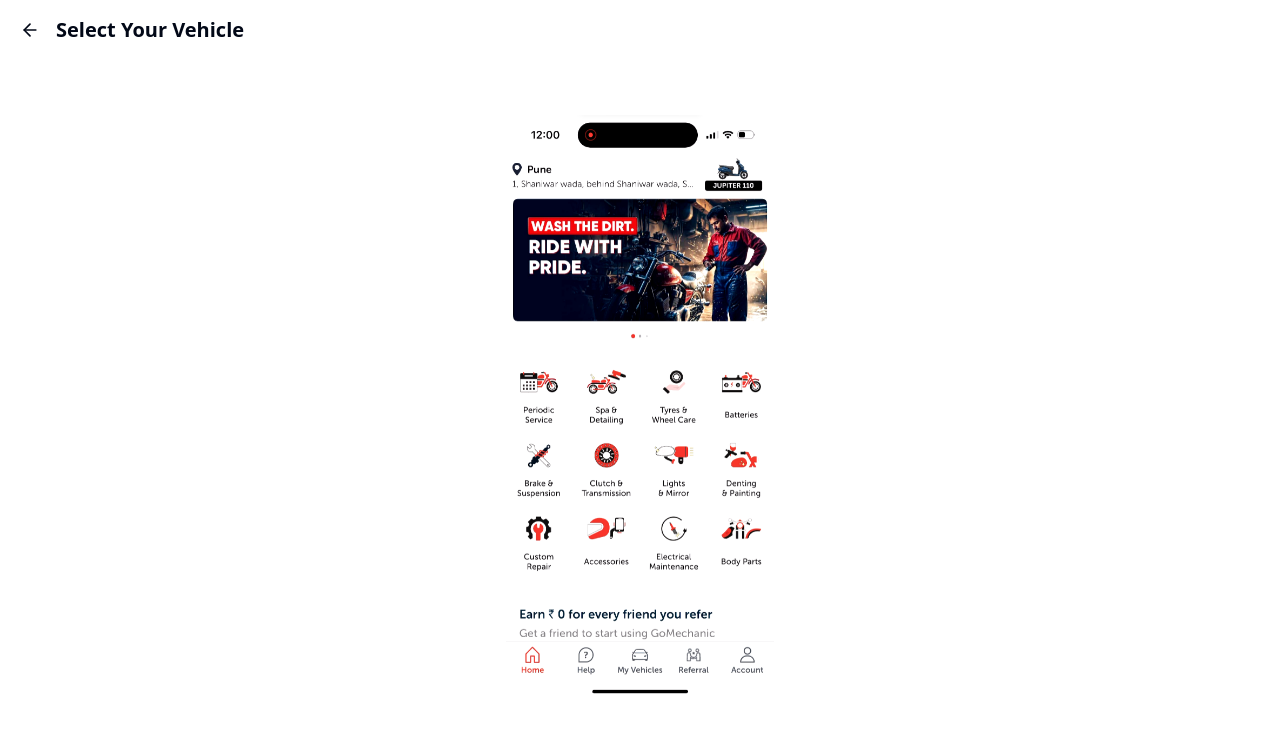
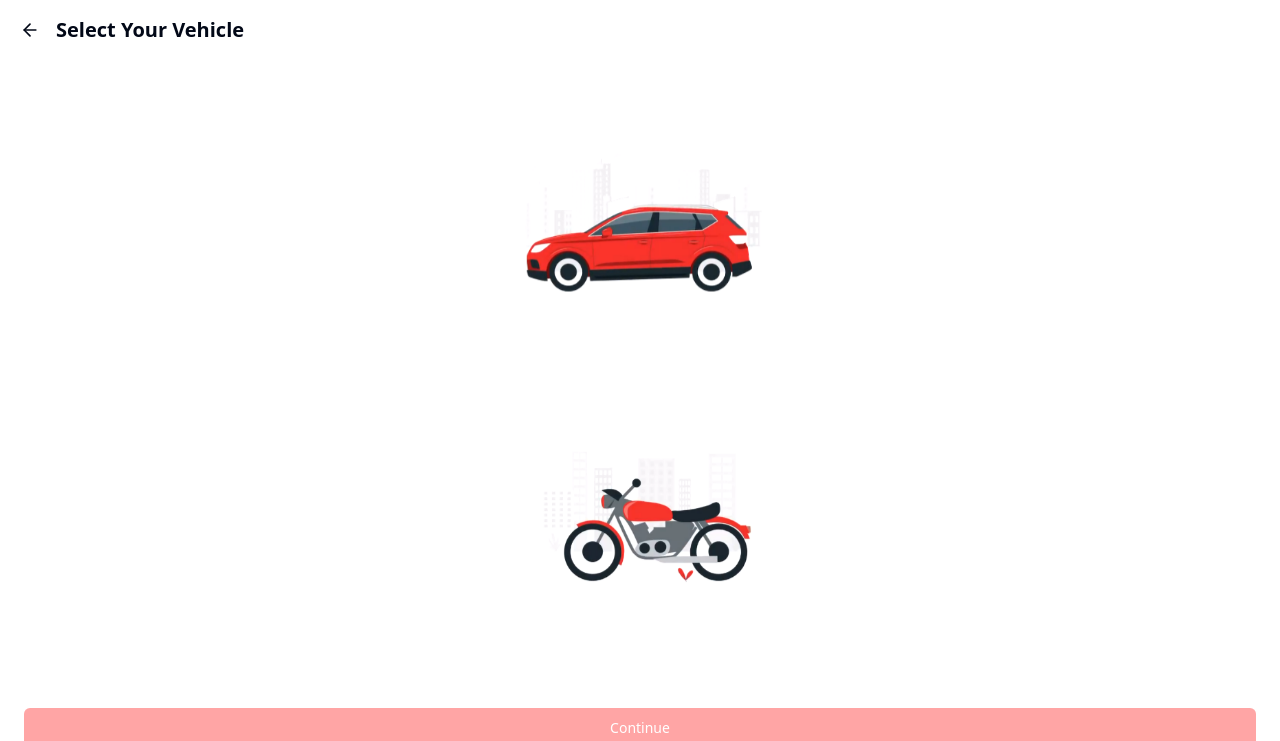
Before and after one commit to sanketdonekar007/careasy-rideassist, a React (Vite) app: page /select-vehicle in a window 1280 px wide. Shown: the top 741 px of the page. Built offline with nearby package versions, Linux system fonts and the light colour scheme.

Commit message:
Update vehicle images
Updates the images used in the vehicle selection page.

```diff
--- a/src/pages/VehicleSelect.tsx
+++ b/src/pages/VehicleSelect.tsx
@@ -32,7 +32,7 @@ const VehicleSelect = () => {
             onClick={() => setSelectedType('car')}
           >
             <img
-              src="/lovable-uploads/c088b42e-c969-4dc8-9ed3-d5b0613b4735.png"
+              src="/lovable-uploads/56d90bf3-4693-40e1-a089-469d1237ca43.png"
               alt="Car"
               className="w-full h-auto object-contain animate-float"
             />
@@ -46,7 +46,7 @@ const VehicleSelect = () => {
             onClick={() => setSelectedType('bike')}
           >
             <img
-              src="/lovable-uploads/d311cc6f-ac7f-4e9e-8d31-6d9b5251dd72.png"
+              src="/lovable-uploads/7b8f5a6c-7821-41aa-b97f-02d6c28c9c9a.png"
               alt="Bike"
               className="w-full h-auto object-contain animate-float"
             />
```
Also changed, not shown: public/lovable-uploads/56d90bf3-4693-40e1-a089-469d1237ca43.png (added), public/lovable-uploads/7b8f5a6c-7821-41aa-b97f-02d6c28c9c9a.png (added).
